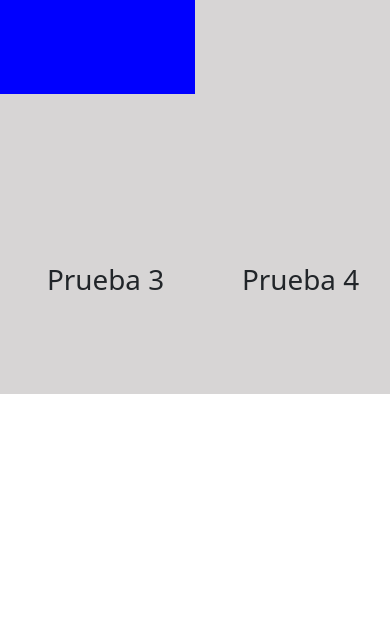
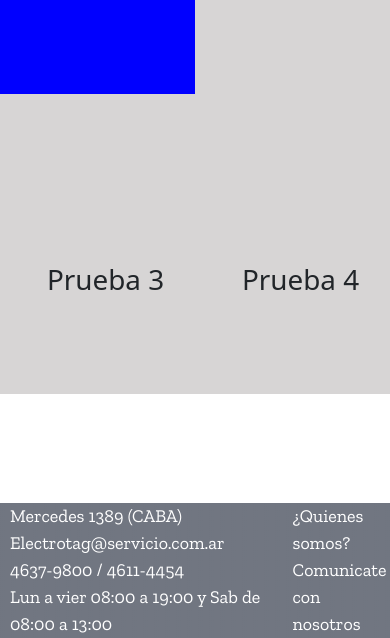
Before and after one commit to moreira94/Electrotag, a plain HTML site: page pages/pruebas.html in a window 390 px wide. Shown: the part 206-844 px from the top of the page. Drawn offline with nearby package versions, Linux system fonts and the light colour scheme.

Commit message:
se hizo responsive el footer usando grid y flexbox

```diff
--- a/css/style.css
+++ b/css/style.css
@@ -25,6 +25,10 @@
     align-items: center;
 }
 
+nav a {
+    min-width: 120px;
+}
+
 header a img {
     position: fixed;
     width: 120px;
@@ -38,8 +42,8 @@ nav ul {
 
 footer {
     background-image: url(../images/colornav.png);
-    display: flex;
-    justify-content: space-between;
+    display: grid;
+    grid-template-columns: 3fr 1fr;
     align-items: center;
     position: fixed;
     bottom: 0;
@@ -51,25 +55,27 @@ footer p {
     font-family: "zilla slab";
     font-size: 18px;
     color: white;
-    margin-left: 4rem;
-    padding-bottom: 0;
+    padding: 0;
+    margin-left: 10px;
     margin-top: 0;
     margin-bottom: 0;
-    padding-top: 0;
 }
 
 footer a {
     font-family: "zilla slab";
     font-size: 18px;
     color: white;
-    margin-right: 2rem;
     text-decoration: none;
 }
 
-footer section div {
+
+
+.enlaces-footer {
     display: flex;
-    justify-content: center;
-    align-items: center;
+    flex-direction: column;
+    margin-right: 0;
+    padding-right: 0;
+
 }
 
 /* Estilo de página de contacto */
--- a/pages/pruebas.html
+++ b/pages/pruebas.html
@@ -46,7 +46,29 @@
     </main>
 
     <footer>
+        <section>
+            <div>
+                <p>Mercedes 1389 (CABA)</p>
+            </div>
+            <div>
+                <p>Electrotag@servicio.com.ar</p>
+            </div>
+            <div>
+                <p>4637-9800 / 4611-4454</p>
+            </div>
+            <div>
+                <p>Lun a vier 08:00 a 19:00 y Sab de 08:00 a 13:00</p>
+            </div>
+        </section>
 
+        <section  class="enlaces-footer">
+            <div>
+                <a href="quienessomos.html">¿Quienes somos?</a>
+            </div>
+            <div>
+                <a href="contacto.html">Comunicate con nosotros</a>
+            </div>
+        </section>
     </footer>
     <script src="https://cdn.jsdelivr.net/npm/bootstrap@5.3.1/dist/js/bootstrap.bundle.min.js"
         integrity="sha384-HwwvtgBNo3bZJJLYd8oVXjrBZt8cqVSpeBNS5n7C8IVInixGAoxmnlMuBnhbgrkm"
```
Also changed, not shown: index.html (+3 -3 lines), pages/contacto.html (+1 -1 lines), pages/nuestrosservicios.html (+1 -1 lines), pages/quienessomos.html (+1 -1 lines), pages/tienda.html (+1 -1 lines), 1 other file.
